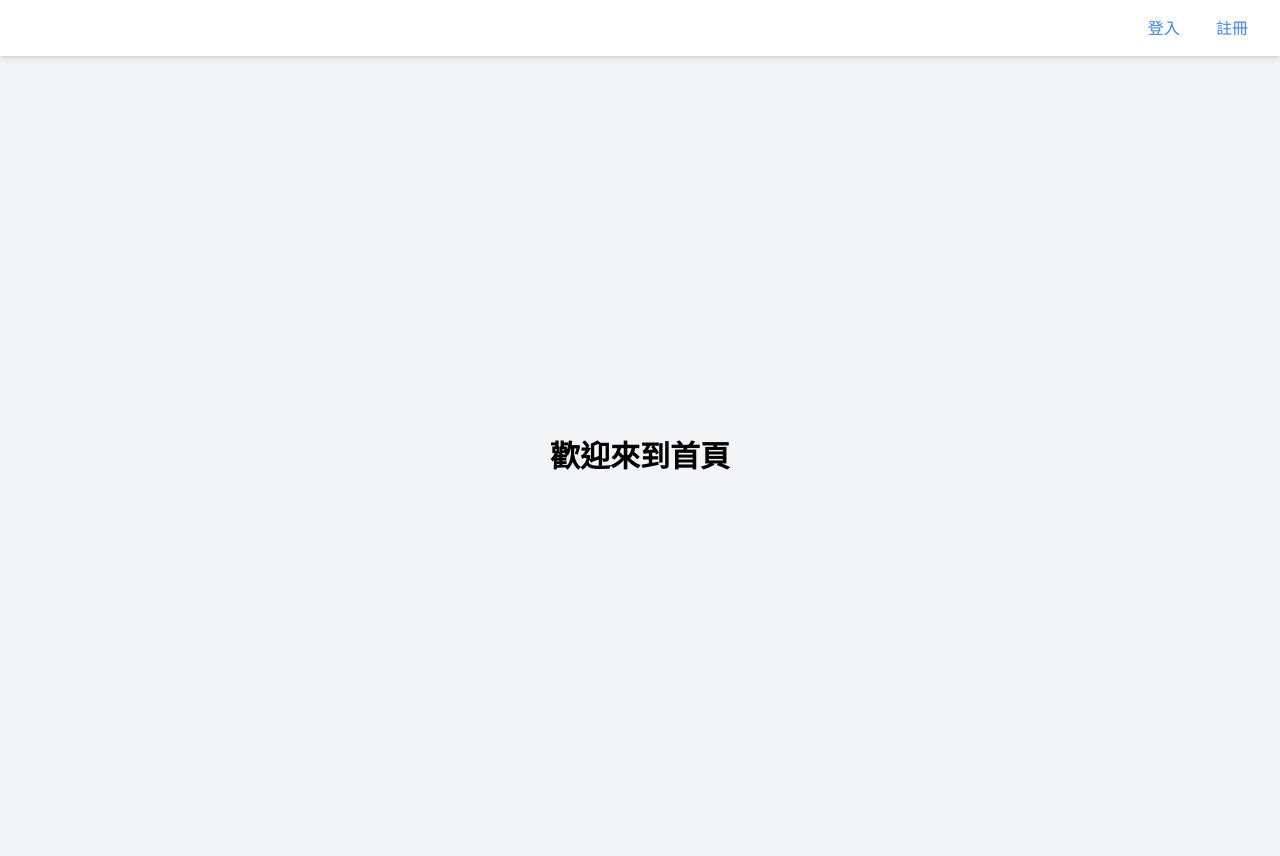
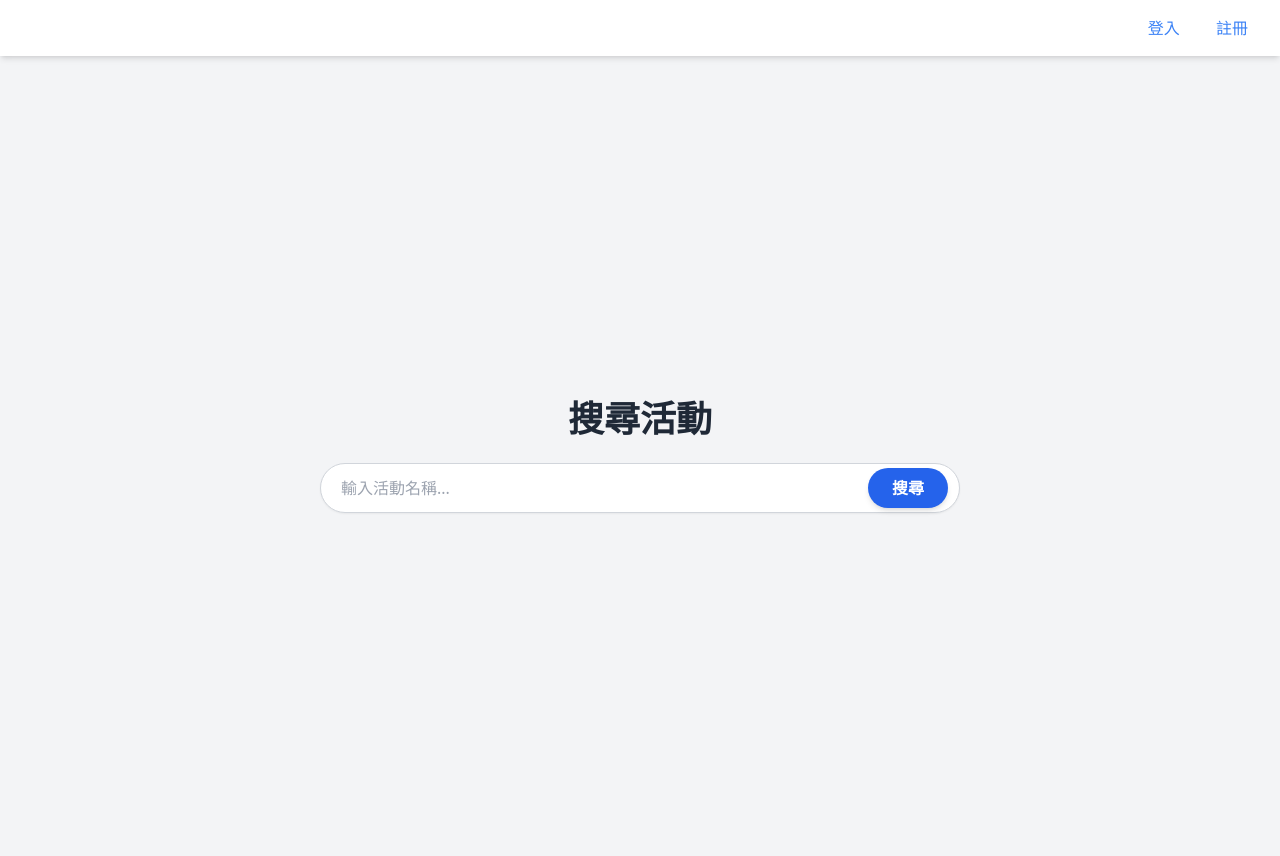
Before and after one commit to Hsu-Pei-Chun/music-event-db, a Django app: page / in a window 1280 px wide. Run offline with Django 4.2, Linux system fonts and the light colour scheme; some libraries are stand-ins or nearby versions.

Commit message:
feat: update API request/response formats, add search to homepage, and show edit/delete buttons for logged-in users

```diff
--- a/templates/core/index.html
+++ b/templates/core/index.html
@@ -7,33 +7,82 @@
     <script src="https://cdn.jsdelivr.net/npm/alpinejs@3.x.x/dist/cdn.min.js" defer></script>
     <script src="https://cdn.tailwindcss.com"></script>
 </head>
-<body class="bg-gray-100 min-h-screen">
+<body class="bg-gray-100 h-screen overflow-hidden">
     <header class="bg-white shadow-md p-4 flex justify-end">
-        <div x-data="auth">
-            <template x-if="!isLoggedIn">
+        <div x-data>
+            <template x-if="!$store.auth.isLoggedIn">
                 <div>
                     <a href="{% url 'login' %}" class="text-blue-500 px-4 py-2">登入</a>
                     <a href="{% url 'register' %}" class="text-blue-500 px-4 py-2">註冊</a>
                 </div>
             </template>
-            <template x-if="isLoggedIn">
+            <template x-if="$store.auth.isLoggedIn">
                 <div>
-                    <span class="text-gray-700 mr-4">歡迎，<span x-text="username"></span>！</span>
-                    <button @click="logout()" class="text-red-500 px-4 py-2">
-                        登出
-                    </button>
+                    <span class="text-gray-700 mr-4">歡迎，<span x-text="$store.auth.username"></span>！</span>
+                    <button @click="$store.auth.logout()" class="text-red-500 px-4 py-2">登出</button>
                 </div>
             </template>
         </div>
     </header>
 
-    <main class="flex items-center justify-center min-h-screen">
-        <h1 class="text-3xl font-semibold">歡迎來到首頁</h1>
+    <main class="w-full max-w-2xl mx-auto flex flex-col items-center justify-center min-h-screen px-4" x-data="searchApp">
+        <h1 class="text-4xl font-bold mb-6 text-gray-800">搜尋活動</h1>
+
+        <!-- 搜尋框 -->
+        <div class="relative w-full">
+            <input type="text" x-model="searchTitle"
+                class="w-full border border-gray-300 rounded-full py-3 px-5 shadow-sm focus:ring-2 focus:ring-blue-500 focus:outline-none"
+                placeholder="輸入活動名稱...">
+            <button @click="search()"
+                class="absolute right-3 top-1/2 transform -translate-y-1/2 bg-blue-600 hover:bg-blue-700 text-white rounded-full px-6 py-2 font-semibold shadow-md transition">
+                搜尋
+            </button>
+        </div>
+
+        <!-- 搜尋結果 -->
+        <div x-show="results.length > 0" class="w-full mt-8">
+            <h2 class="text-xl font-semibold text-gray-700 mb-3">搜尋結果：</h2>
+
+            <div class="bg-white shadow-lg rounded-xl p-6 border border-gray-200">
+                <p class="text-xl font-bold text-gray-900 mb-4">
+                    <strong>標題：</strong> <span x-text="results[0]?.title || '無標題'"></span>
+                </p>
+
+                <template x-if="results[0]?.showInfo?.length > 0">
+                    <div class="grid gap-3 text-gray-700">
+                        <p class="flex items-center"><strong class="w-24">場地名稱：</strong> <span x-text="results[0].showInfo[0].locationName"></span></p>
+                        <p class="flex items-center"><strong class="w-24">活動地址：</strong> <span x-text="results[0].showInfo[0].location"></span></p>
+                        <p class="flex items-center"><strong class="w-24">演出時間：</strong> <span x-text="results[0].showInfo[0].time"></span></p>
+                        <p class="flex items-center"><strong class="w-24">結束時間：</strong> <span x-text="results[0].showInfo[0].endTime"></span></p>
+                    </div>
+                </template>
+
+                <!-- 管理按鈕 -->
+                <template x-if="$store.auth.isLoggedIn">
+                    <div class="mt-6 flex space-x-4">
+                        <button @click="editEvent(results[0])"
+                            class="bg-yellow-500 hover:bg-yellow-600 text-white px-5 py-2 rounded-lg shadow-md transition">
+                            編輯
+                        </button>
+                        <button @click="deleteEvent(results[0])"
+                            class="bg-red-500 hover:bg-red-600 text-white px-5 py-2 rounded-lg shadow-md transition">
+                            刪除
+                        </button>
+                    </div>
+                </template>
+            </div>
+        </div>
+        <!-- 當沒有結果時，顯示「查無結果」 -->
+        <div x-show="noResults" class="w-full mt-8 text-center bg-white p-6 rounded-lg shadow-md">
+            <h2 class="text-lg font-semibold text-gray-600">查無結果</h2>
+            <p class="text-gray-500">請嘗試搜尋其他關鍵字。</p>
+        </div>
     </main>
+
 
     <script>
         document.addEventListener('alpine:init', () => {
-            Alpine.data('auth', () => ({
+            Alpine.store('auth', {
                 isLoggedIn: false,
                 username: "",
                 init() {
@@ -47,7 +96,67 @@
                     localStorage.removeItem("token");
                     localStorage.removeItem("username");
                     this.isLoggedIn = false;
-                    window.location.href = "{% url 'home' %}";  // 登出後跳回首頁
+                    window.location.reload();
+                }
+            });
+
+            Alpine.store("auth").init();
+
+            Alpine.data('searchApp', () => ({
+                searchTitle: "",
+                results: [],
+                search() {
+                    fetch(`/api/events/operation/?title=${this.searchTitle}`)
+                        .then(res => res.json())
+                        .then(data => {
+                            if (data.success) {
+                                this.results = [data.data]
+                                this.noResults = false;
+                            } else {
+                                this.results = [];
+                                this.noResults = true;
+                            }
+                        })
+                        .catch(error => {
+                            console.error("搜尋失敗：", error);
+                            this.results = [];
+                            this.noResults = true;
+                        });
+                },
+                editEvent(event) {
+                    const newTitle = prompt("修改標題：", event.title);
+                    if (newTitle) {
+                        fetch(`/api/events/operation/`, {
+                            method: "PUT",
+                            headers: { "Content-Type": "application/json" },
+                            body: JSON.stringify({ title: event.title, new_title: newTitle })
+                        }).then(() => this.search());
+                    }
+                },
+                deleteEvent(event) {
+                    if (confirm("確定要刪除嗎？")) {
+                        fetch(`/api/events/operation/`, {
+                            method: "DELETE",
+                            headers: {
+                                "Content-Type": "application/json",
+                                "Authorization": `Token ${localStorage.getItem("token")}`
+                            },
+                            body: JSON.stringify({ UID: event.UID })
+                        })
+                        .then(res => res.json())
+                        .then(data => {
+                            if (data.success) {
+                                alert("刪除成功！");
+                                window.location.reload();
+                            } else {
+                                alert("刪除失敗！");
+                            }
+                        })
+                        .catch(error => {
+                            console.error("刪除失敗：", error);
+                            alert("刪除時發生錯誤，請稍後再試");
+                        });
+                    }
                 }
             }));
         });
```
Also changed, not shown: music_events/serializers.py (+40 -2 lines), music_events/views.py (+9 -7 lines).
